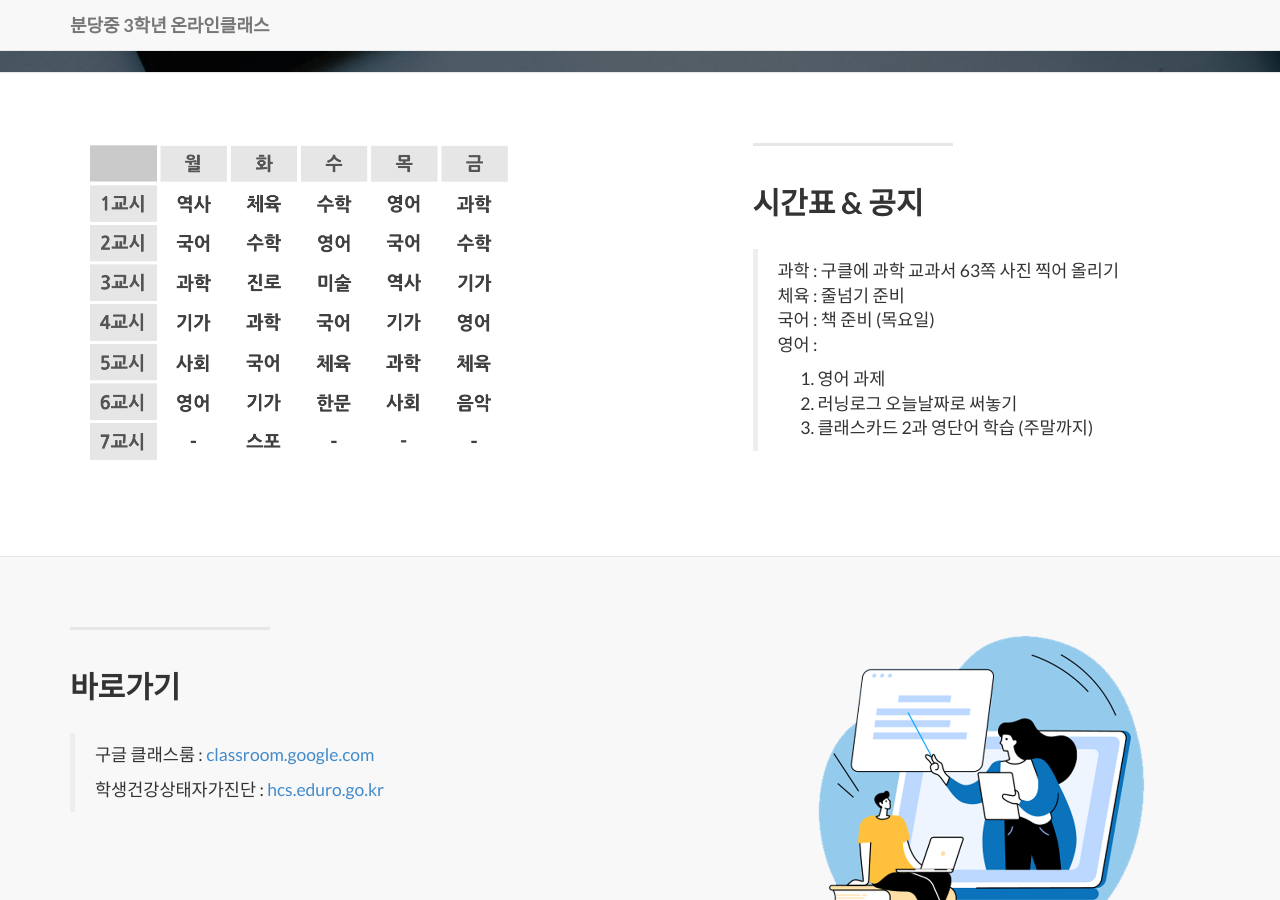
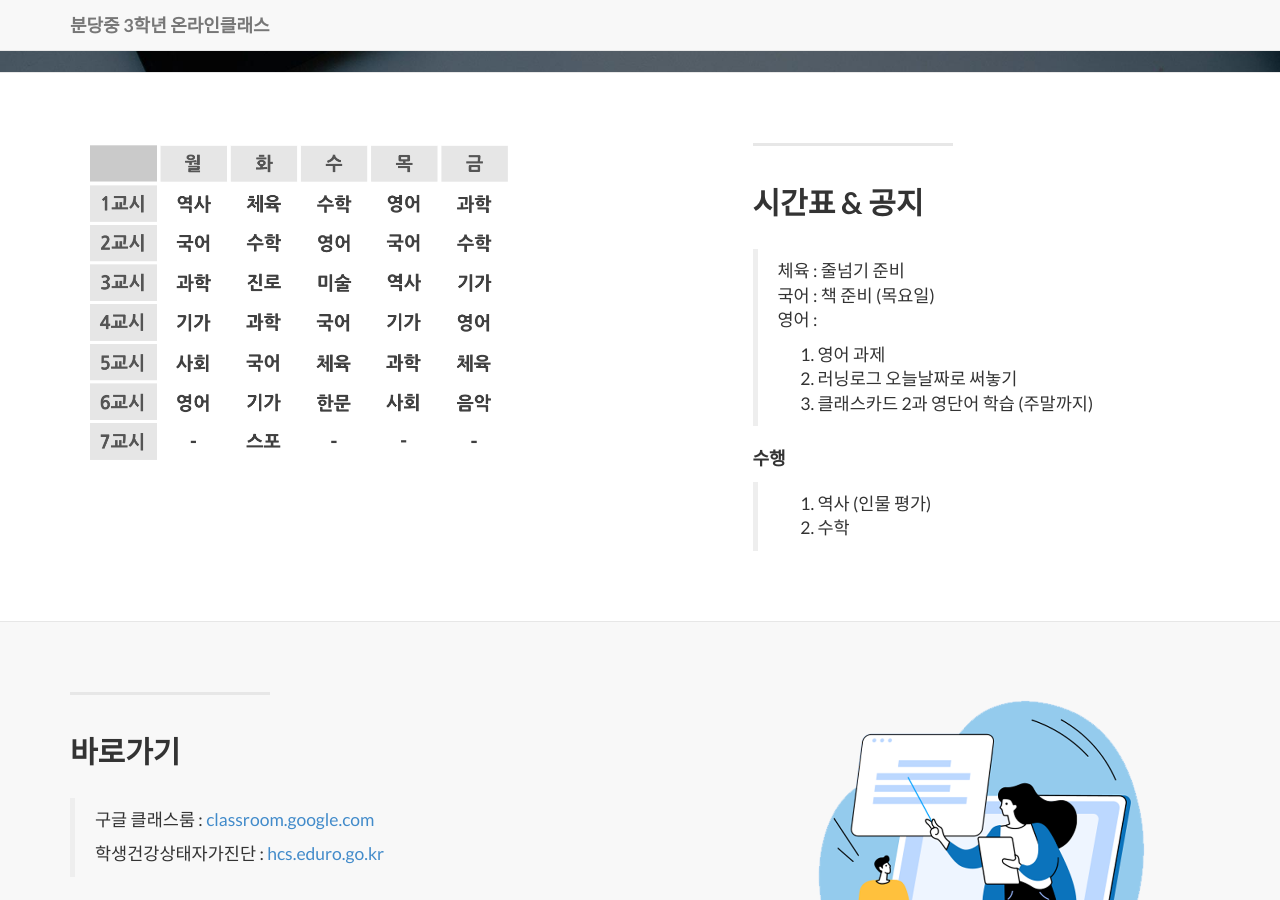
Before and after one commit to bundang-ms-2021/oncl, a Jekyll site: the page built from index.html, in a window 1280 px wide and 900 px high, scrolled down 692 px. Built offline with Jekyll 4.4.1, drawn with Linux system fonts in a browser that asks for light colours; nearby versions of some CDN libraries; library files that are not in the unit come from our copies.

Commit message:
Update 2014-09-21-services-1.markdown

```diff
--- a/_posts/2014-09-21-services-1.markdown
+++ b/_posts/2014-09-21-services-1.markdown
@@ -6,10 +6,14 @@ title: 시간표 & 공지
 description: |
 ---
 
-  > 과학 : 구클에 과학 교과서 63쪽 사진 찍어 올리기
   > 체육 : 줄넘기 준비
   > 국어 : 책 준비 (목요일)
   > 영어 :
   > 1. 영어 과제
   > 2. 러닝로그 오늘날짜로 써놓기
   > 3. 클래스카드 2과 영단어 학습 (주말까지)
+
+
+  **수행**
+  > 1. 역사 (인물 평가)
+  > 2. 수학
```
